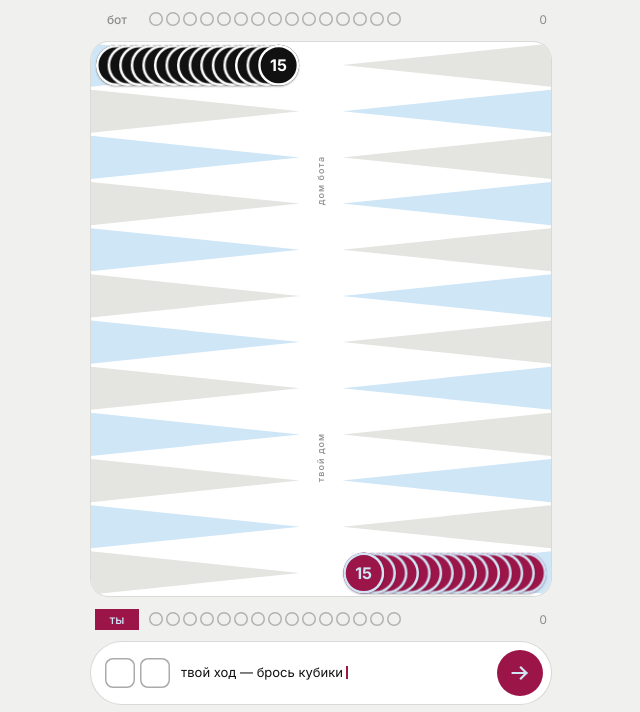
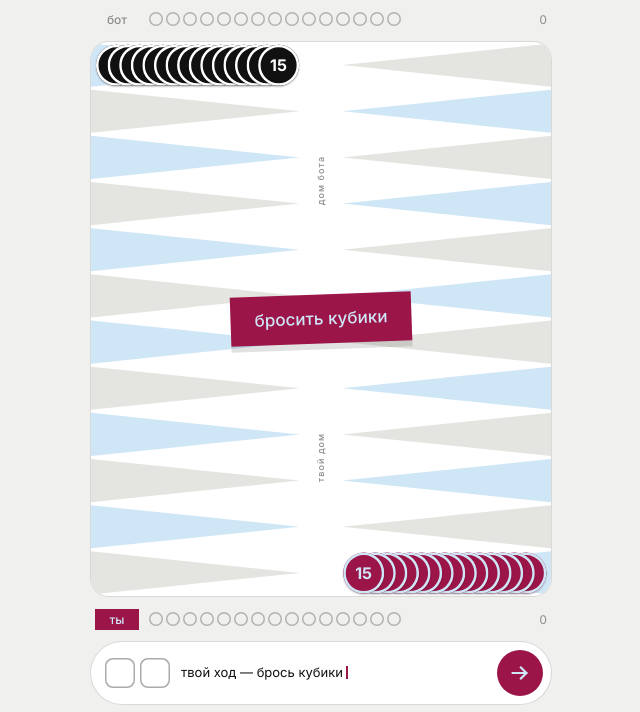
Before and after one commit to miladadang/nardread, a plain HTML site: page index.html in a window 1280 px wide. Shown: the part 96-808 px from the top of the page, without its empty margins (319-959 px from the left). Drawn offline with Linux system fonts and the light colour scheme.

Commit message:
Большая кнопка броска на доске, устойчивая вёрстка для iOS Safari

```diff
--- a/index.html
+++ b/index.html
@@ -69,14 +69,14 @@ h1{margin:0;font-weight:700;font-size:34px;letter-spacing:-.06em;line-height:1}
 .strip.target .who::after{content:" ↑ вынести"}
 
 #boardWrap{flex:1;min-height:0;position:relative}
-#board{position:relative;width:100%;height:100%;background:var(--board);border-radius:18px;overflow:hidden;box-shadow:0 0 0 1px var(--line);touch-action:manipulation;cursor:pointer;user-select:none;-webkit-user-select:none}
+#board{position:absolute;inset:0;background:var(--board);border-radius:18px;overflow:hidden;box-shadow:0 0 0 1px var(--line);touch-action:manipulation;cursor:pointer;user-select:none;-webkit-user-select:none}
 #bsvg{position:absolute;inset:0;display:block}
 #pieces,#marks{position:absolute;inset:0;pointer-events:none}
 .pt.a{fill:var(--pt-a)} .pt.b{fill:var(--pt-b)}
 .pt.sel{stroke:var(--berry);stroke-width:2.5}
 .pt.dst{stroke:var(--berry);stroke-width:2;stroke-dasharray:5 4}
 .lbl{fill:var(--muted);font:500 9px var(--sans);letter-spacing:.12em}
-.pc{position:absolute;left:0;top:0;border-radius:50%;display:grid;place-items:center;font:700 11px var(--sans);transition:transform .4s cubic-bezier(.3,.8,.3,1),opacity .3s;will-change:transform}
+.pc{position:absolute;left:0;top:0;border-radius:50%;display:grid;place-items:center;font:700 11px var(--sans);transition:transform .4s cubic-bezier(.3,.8,.3,1),opacity .3s}
 .pc.p0{background:var(--me);color:var(--me-ring);box-shadow:inset 0 0 0 2.5px var(--me-ring),0 1px 2px rgba(0,0,0,.28)}
 .pc.p1{background:var(--bot);color:var(--bot-ring);box-shadow:inset 0 0 0 2.5px var(--bot-ring),0 1px 2px rgba(0,0,0,.28)}
 .pc.sel{box-shadow:inset 0 0 0 2.5px var(--me-ring),0 0 0 3px var(--berry)}
@@ -108,6 +108,10 @@ h1{margin:0;font-weight:700;font-size:34px;letter-spacing:-.06em;line-height:1}
 .go{flex:none;width:46px;height:46px;border-radius:50%;border:0;background:var(--berry);color:var(--sky);display:grid;place-items:center;cursor:pointer}
 .go:disabled{opacity:.25;cursor:default}
 .go svg{width:22px;height:22px}
+.strip,.bar{position:relative;z-index:5}
+#boardWrap{z-index:1;isolation:isolate}
+#rollBig{position:absolute;left:50%;top:50%;transform:translate(-50%,-50%) rotate(-2deg);z-index:30;font-size:17px;padding:16px 24px;box-shadow:0 6px 0 rgba(17,17,17,.12)}
+#rollBig[hidden]{display:none}
 .go:not(:disabled){animation:ring 1.6s ease-out infinite}
 @keyframes ring{0%{box-shadow:0 0 0 0 color-mix(in srgb,var(--berry) 55%,transparent)}80%,100%{box-shadow:0 0 0 12px transparent}}
 .die.ghost{opacity:.35}
@@ -147,6 +151,7 @@ h1{margin:0;font-weight:700;font-size:34px;letter-spacing:-.06em;line-height:1}
       <div id="pieces"></div>
       <div id="marks"></div>
     </div>
+    <button class="cta" id="rollBig" type="button" hidden>бросить кубики</button>
     <div id="over" hidden><div class="ovc"><div class="ovt" id="ovt"></div><div class="ovs" id="ovs"></div><button class="cta" id="again" type="button">ещё партию</button></div></div>
   </div>
 
@@ -298,7 +303,7 @@ function botChoose(res,level,p){
 /* ===== интерфейс ===== */
 const $=s=>document.querySelector(s);
 const board=$('#board'),svg=$('#bsvg'),pcsEl=$('#pieces'),marksEl=$('#marks');
-const diceEl=$('#dice'),stEl=$('#st'),goBtn=$('#go'),stMe=$('#stMe'),stBot=$('#stBot'),overEl=$('#over');
+const rollBig=$('#rollBig'),diceEl=$('#dice'),stEl=$('#st'),goBtn=$('#go'),stMe=$('#stMe'),stBot=$('#stBot'),overEl=$('#over');
 const ARROW='<svg viewBox="0 0 24 24" fill="none" stroke="currentColor" stroke-width="2.4" stroke-linecap="square"><path d="M4 12h15M13 6l6 6-6 6"/></svg>';
 const AGAIN='<svg viewBox="0 0 24 24" fill="none" stroke="currentColor" stroke-width="2.4" stroke-linecap="square"><path d="M20 12a8 8 0 1 1-2.5-5.8M20 4v5h-5"/></svg>';
 let W=0,H=0,sp=0,colW=0,pitch=0,D=0;
@@ -445,6 +450,7 @@ function render(){
   goBtn.innerHTML=G.over?AGAIN:ARROW;
   goBtn.setAttribute('aria-label',G.over?'Новая партия':'Бросить кубики');
   goBtn.disabled=!(G.over||(G.turn===0&&G.phase==='idle'&&!busy));
+  rollBig.hidden=!(!G.over&&G.turn===0&&G.phase==='idle'&&!busy);
   document.querySelectorAll('.tag[data-lv]').forEach(b=>b.setAttribute('aria-pressed',String(+b.dataset.lv===level)));
 }
 
@@ -553,11 +559,12 @@ stMe.addEventListener('click',()=>{
   const mv=G.legal.filter(m=>m.f===sel&&m.f+m.d>=24).sort((a,b)=>a.d-b.d)[0];
   if(mv){doMove(0,mv);afterHumanMove();}
 });
-goBtn.addEventListener('click',()=>{
+function onRoll(){
   if(G.over){newGame();return;}
   if(G.turn!==0||G.phase!=='idle'||busy)return;
   humanRoll();
-});
+}
+[goBtn,rollBig,diceEl,$('#status')].forEach(el=>el.addEventListener('click',onRoll));
 $('#again').addEventListener('click',newGame);
 $('#newBtn').addEventListener('click',newGame);
 document.querySelectorAll('.tag[data-lv]').forEach(b=>b.addEventListener('click',()=>{level=+b.dataset.lv;save();render();}));
```
